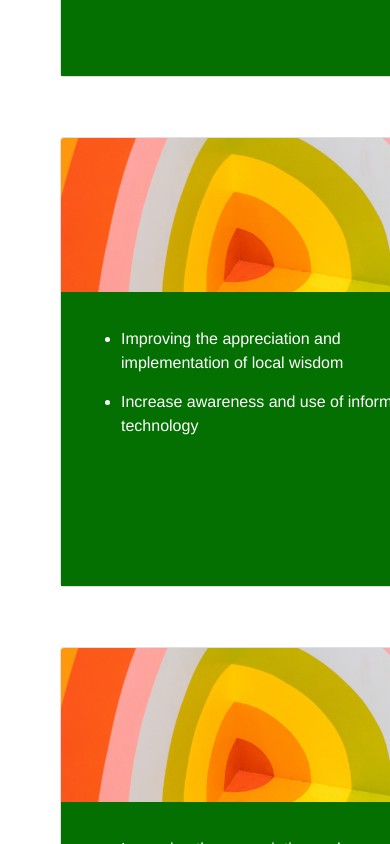
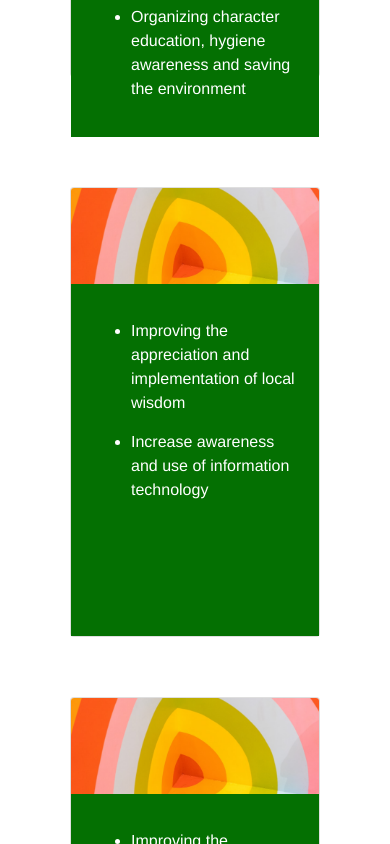
Before and after one commit to PutuRama/slukatcodingrama, a Vue app in the folder client/: page /about/slc in a window 390 px wide. Shown: the part 1540-2384 px from the top of the page. Built offline with nearby package versions, Linux system fonts and the light colour scheme.

Commit message:
responsive

```diff
--- a/client/src/views/AboutSlc.vue
+++ b/client/src/views/AboutSlc.vue
@@ -198,6 +198,81 @@
         </div>
       </div>
 
+      <div class="team-mobile">
+        <div class="founder">
+            <div class="row">
+              <div class="col-12">
+                <h3>FOUNDER</h3>
+              </div>
+              <div class="col-12">
+                <span>
+                  <img src="../assets/dummyteam.png" alt=""><br>
+                  <h5>I Gusti Agung Rai</h5>
+                </span>
+              </div>
+              <div class="col-12">
+                <img src="../assets/dummyteam.png" alt=""><br>
+                  <h5>I Gusti Ayu Darsini</h5>
+              </div>
+          </div>
+        </div>
+        <div class="director">
+            <div class="row">
+              <div class="col-12">
+                <span>
+                  <div><h3>DIRECTOR</h3></div>
+                  <img src="../assets/dummyteam.png" alt=""><br>
+                  <h5>I Gusti Agung Ayu Pramitasari</h5>
+                </span>
+              </div>
+              <div class="col-12">
+                <span>
+                  <div><h3>MANAGER</h3></div>
+                  <img src="../assets/dummyteam.png" alt=""><br>
+                  <h5>
+                    I Gusti Putu Bagus Krisna Putra
+                  </h5>
+                </span>
+              </div>
+              <div class="col-12">
+                <span>
+                  <div><h3>TREASURE</h3></div>
+                  <img src="../assets/dummyteam.png" alt=""><br>
+                  <h5>Ni Wayan Nopiani</h5>
+                </span>
+              </div>
+          </div>
+        </div>
+
+        <div class="secretary">
+            <div class="row">
+              <div class="col-12">
+                <span>
+                  <div><h3>ENGLISH COORDINATOR</h3></div>
+                  <img src="../assets/dummyteam.png" alt=""><br>
+                  <h5>
+                    I Gusti Agung Ayu Dwi Anggraini
+                  </h5>
+                </span>
+              </div>
+              <div class="col-12">
+                <span>
+                  <div><h3>SECRETARY</h3></div>
+                  <img src="../assets/dummyteam.png" alt=""><br>
+                  <h5>Luh Komang Anggi Waisnawati</h5>
+                </span>
+              </div>
+              <div class="col-12">
+                <span>
+                  <div><h3>DIGITAL DEVELOPMENT</h3></div>
+                  <img src="../assets/dummyteam.png" alt=""><br>
+                  <h5>I Komang Gede Yuliana</h5>
+                </span>
+              </div>
+          </div>
+        </div>
+      </div>
+
     </div>
 
   </div>
@@ -377,6 +452,62 @@
   margin-bottom: 20px;
 }
 
+/* .team-dekstop{
+  display: none;
+} */
+
+
+.team-mobile{
+    display: none;
+}
+
+.team-mobile .col-12 {
+  margin-bottom: 40px;
+}
+.team-mobile .col-12 img{
+  margin-bottom: 20px;
+}
+.team{
+  margin-bottom: 100px;
+}
+
+@media only screen and (max-width: 745px) {
+  .team-mobile{
+    display: block;
+  }
+  .team-dekstop{
+    display: none;
+  }
+}
+
+@media only screen and (max-width: 510px) {
+  .mission .card {
+        margin:50px auto; /* Added */
+        float: none; /* Added */
+        margin-bottom: 10px; /* Added */
+        width: 300px;
+        position: relative;
+        height: 450px;
+  }
+}
+@media only screen and (max-width: 400px) {
+  .mission .card {
+        margin:50px auto; /* Added */
+        float: none; /* Added */
+        margin-bottom: 10px; /* Added */
+        width: 250px;
+        position: relative;
+        height: 450px;
+  }
+  .mission .col:nth-child(2) .card{
+        margin:100px auto; /* Added */
+        float: none; /* Added */
+        margin-bottom: 10px; /* Added */
+        width: 250px;
+        position: relative;
+        height: 450px;
+  }
+}
 
 
 
```
